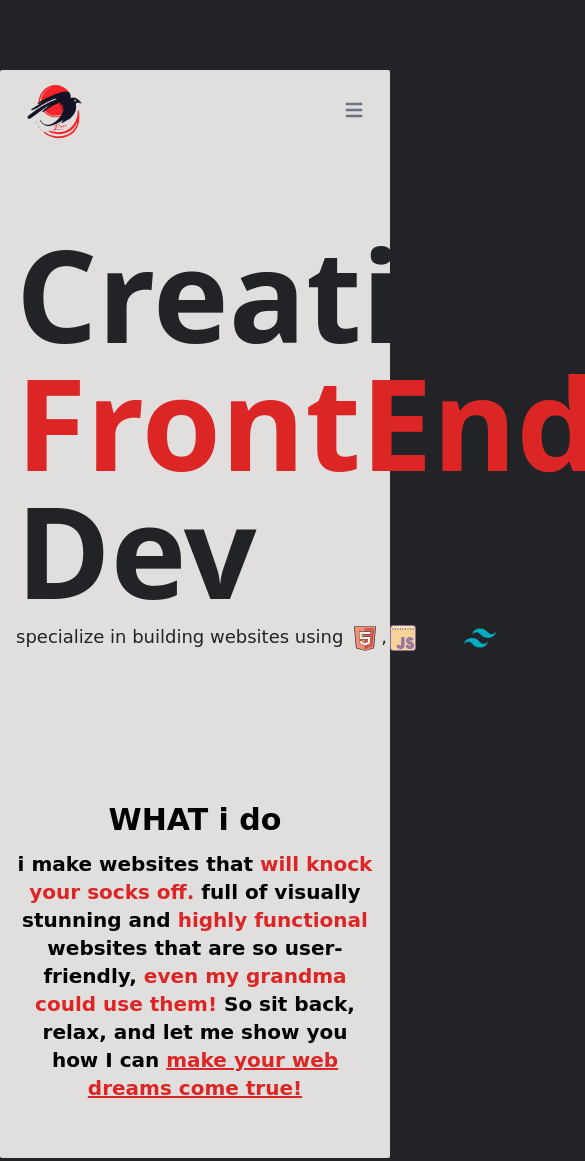
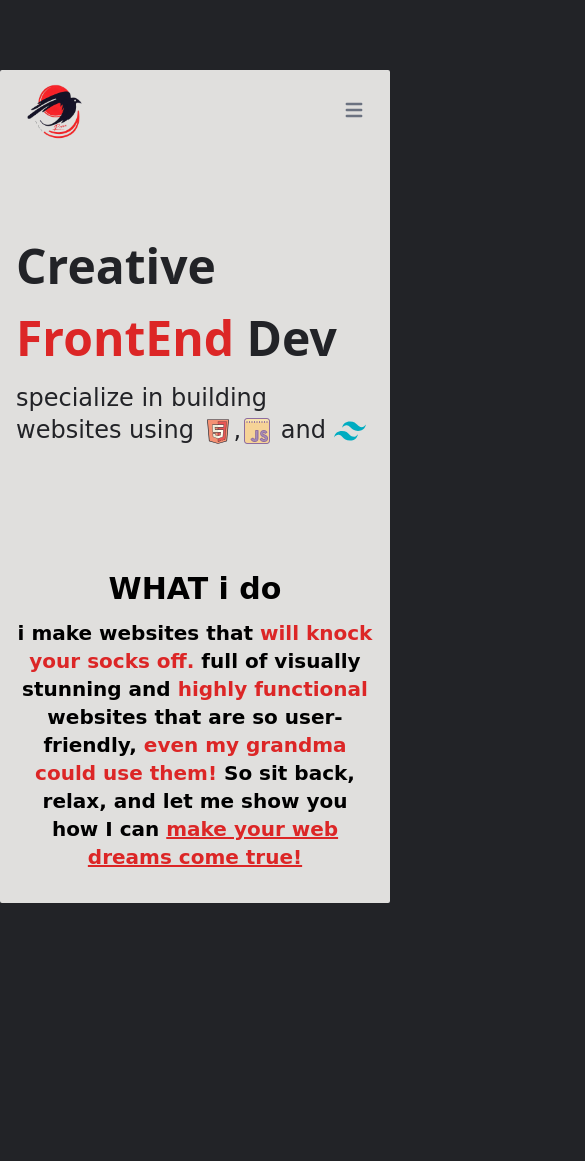
Before and after one commit to Neptune669/Ahmed-portfolio, a website built with Vite: page index.html in a window 390 px wide. Shown: the whole page, 585 px wide, since content can reach past the window. After the commit the page ends 973 px from the top, so only its background shows below. Built offline with nearby package versions, Linux system fonts and the light colour scheme.

Commit message:
adding responsive

```diff
--- a/index.html
+++ b/index.html
@@ -64,7 +64,7 @@
       >
         <div class="flex justify-between">
           <div class="">
-            <h1 class="z-10 text-9xl font-bold text-[#222327]">
+            <h1 class="text-[3rem] sm:text-9xl font-bold text-[#222327]">
               Creative <br />
               <span class="text-red-600">FrontEnd</span> Dev
             </h1>
@@ -73,7 +73,7 @@
               data-aos-duration="2000"
               class="mt-2 font-mono"
             >
-              <p class="text-lg text-[#222327] max-w-[900px] font-indie">
+              <p class="text-2xl text-[#222327] max-w-[900px] font-indie">
                 specialize in building websites using
                 <img
                   class="inline-block w-8"
@@ -96,7 +96,7 @@
           </div>
         </div>
       </section>
-      <section id="do" class="px-4 py-14 text-[222327]">
+      <section id="do" class="px-4 py-8 sm:py-14 text-[222327]">
         <div class="">
           <div class="text-xl font-semibold text-center font-indie">
             <h2 class="py-3 text-3xl text-center">WHAT i do</h2>
```
